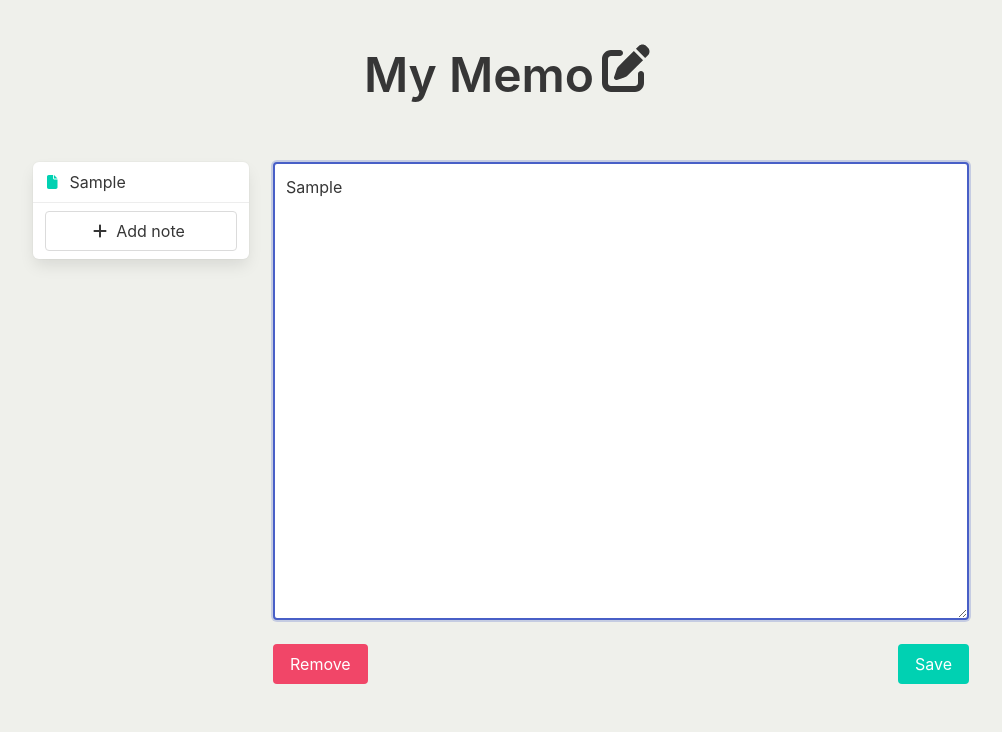
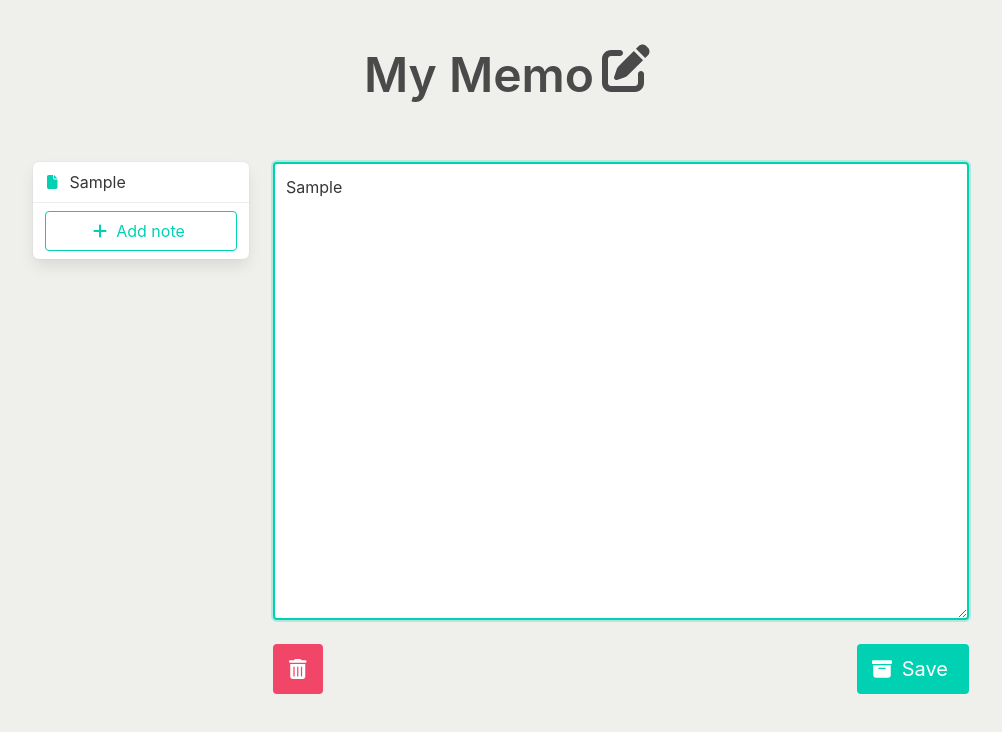
Before and after one commit to yocajii/fbc-practice-vuecli, a Vue app: page / in a window 1280 px wide. Both pictures are taken after typing "Sample" into the empty fields and a click on the button "Save". Shown: the top 732 px of the page, without its empty margins (139-1141 px from the left). Built offline with nearby package versions, Linux system fonts and the light colour scheme.

Commit message:
デザインを微修正した

```diff
--- a/src/App.vue
+++ b/src/App.vue
@@ -1,7 +1,7 @@
 <template>
   <section class="hero">
-    <div class="hero-body container has-text-centered">
-      <h1 class="title is-1">
+    <div class="hero-body has-text-centered">
+      <h1 class="title is-1 is-family-sans-serif has-text-grey-dark">
         {{ this.appTitle }}
         <span class="icon ml-2">
           <font-awesome-icon icon="pen-to-square" />
@@ -18,7 +18,10 @@
           v-show="notes.length"
         />
         <div class="panel-block">
-          <button class="button is-outlined is-fullwidth" @click="addNote()">
+          <button
+            class="button is-primary is-outlined is-fullwidth"
+            @click="addNote()"
+          >
             <span class="icon">
               <font-awesome-icon icon="plus" />
             </span>
--- a/src/components/NoteEditor.vue
+++ b/src/components/NoteEditor.vue
@@ -3,7 +3,7 @@
     name="editor"
     rows="18"
     autocomplete="off"
-    class="textarea"
+    class="textarea is-primary"
     placeholder="何を書きますか？"
     v-model="localNote.body"
     ref="editor"
@@ -12,15 +12,24 @@
     <div class="column">
       <button
         v-if="note.id > -1"
-        class="button is-danger"
+        class="button is-danger is-medium"
         @click="$emit('remove', note)"
       >
-        Remove
+        <span class="icon">
+          <font-awesome-icon icon="trash-can" />
+        </span>
       </button>
     </div>
     <div class="column has-text-right">
-      <button type="submit" class="button is-primary" @click="$emit('save')">
-        Save
+      <button
+        type="submit"
+        class="button is-primary is-medium"
+        @click="$emit('save')"
+      >
+        <span class="icon">
+          <font-awesome-icon icon="box-archive" />
+        </span>
+        <span>Save</span>
       </button>
     </div>
   </div>
--- a/src/main.js
+++ b/src/main.js
@@ -7,9 +7,11 @@ import {
   faPlus,
   faFile,
   faPenToSquare,
+  faTrashCan,
+  faBoxArchive,
 } from "@fortawesome/free-solid-svg-icons";
 
-library.add(faPlus, faFile, faPenToSquare);
+library.add(faPlus, faFile, faPenToSquare, faTrashCan, faBoxArchive);
 
 const app = createApp(App);
 app.component("font-awesome-icon", FontAwesomeIcon);
--- a/vue.config.js
+++ b/vue.config.js
@@ -1,4 +1,10 @@
 module.exports = {
+  pages: {
+    index: {
+      entry: "src/main.js",
+      title: "My Memo",
+    },
+  },
   css: {
     loaderOptions: {
       sass: {
```
Also changed, not shown: jsconfig.json (deleted, +0 -19 lines), src/assets/logo.png (deleted).
